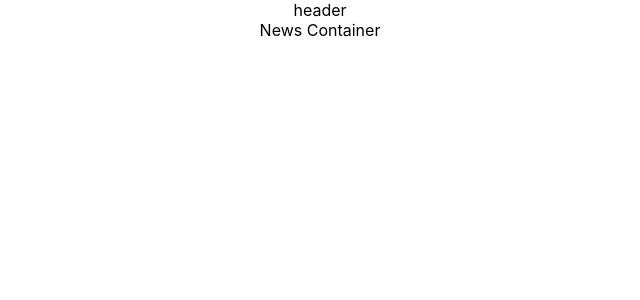
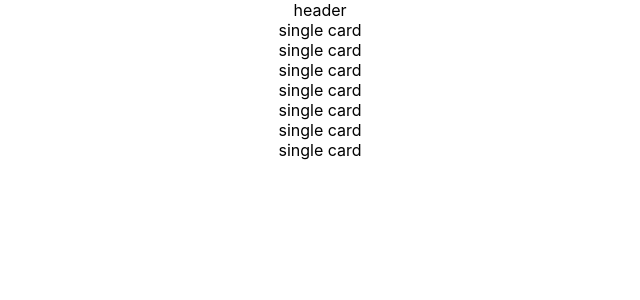
Before and after one commit to Jwensloff/news-room, a React (Create React App) app: page / in a window 1280 px wide. Shown: the top 300 px of the page, without its empty margins (320-960 px from the left). Built offline with nearby package versions, Linux system fonts and the light colour scheme.

Commit message:
feat: Access api and create mock data

```diff
--- a/src/Components/App/App.js
+++ b/src/Components/App/App.js
@@ -1,13 +1,24 @@
 import './App.scss';
 import NewsContainer from '../NewsContainer/NewsContainer';
+import { useEffect, useState } from 'react';
+import { getNewsData } from '../../apiCalls';
+import { data } from '../../mockData';
 
 function App() {
+  const [articles, setArticles] = useState([])
+
+
+  useEffect(()=> {
+    console.log('data',data.articles)
+    setArticles(data.articles)
+  },[])
+
   return (
     <div className="App">
       <header className="App-header">
      header
       </header>
-      <NewsContainer />
+      <NewsContainer articles={articles} />
     </div>
   );
 }
--- a/src/Components/NewsContainer/NewsContainer.js
+++ b/src/Components/NewsContainer/NewsContainer.js
@@ -1,9 +1,22 @@
 import React from 'react'
+import SingleNewsArticle from '../SingleNewsArticle/SingleNewsArticle'
 
-function NewsContainer() {
+function NewsContainer({articles}) {
+
+  let allArticles = articles.map(article => {
+    return (
+      <SingleNewsArticle
+      id={article.url}
+      title={article.title}
+      image={article.urlToImage}
+
+      />
+    )
+  })
+
   return (
     <div>
-      News Container
+      {allArticles}
     </div>
   )
 }
--- a/src/apiCalls.js
+++ b/src/apiCalls.js
@@ -0,0 +1,20 @@
+// api key: c555d5704e7b4eec95f3a8d77f3179dd
+
+export const getNewsData = () => {
+  return fetch(
+    'https://newsapi.org/v2/everything?q=keyword&apiKey=c555d5704e7b4eec95f3a8d77f3179dd'
+  )
+  .then(response => {
+    if (!response.ok) {
+      throw new Error('Network response was not ok');
+    }
+    return response.json(); // Assuming the response is in JSON format
+  })
+  .then(data => {
+    // Process the data here
+    console.log(data);
+  })
+  .catch(error => {
+    console.error('Error:', error);
+  });
+};
--- /dev/null
+++ b/src/mockData.js
@@ -0,0 +1,97 @@
+export let data = {
+  "status": "ok",
+  "totalResults": 1244,
+  "articles": [
+    {
+      "author": "Mack DeGeurin",
+      "content": "Colorados Supreme Court this week had the opportunity to hand down a historic judgment on the constitutionality of reverse keyword search warrants, a powerful new surveillance technique that grants l… [+15880 chars]",
+      "description": "Colorados Supreme Court this week had the opportunity to hand down a historic judgment on the constitutionality of “reverse keyword search warrants,” a powerful new surveillance technique that grants law enforcement the ability to identify potential criminal…",
+      "publishedAt": "2023-10-20T19:15:00Z",
+      "source": {
+        "id": null,
+        "name": "Gizmodo.com"
+      },
+      "title": "'Invasive' Google Keyword Search Warrants Get Court Greenlight, Here's Everything You Need to Know",
+      "url": "https://gizmodo.com/reverse-keyword-search-warrants-explainer-colorado-1850945867",
+      "urlToImage": "https://i.kinja-img.com/image/upload/c_fill,h_675,pg_1,q_80,w_1200/5e8c72a80aff7a9ca8a29014ab555ad6.jpg"
+    },
+    {
+      "author": "Ashley Belanger",
+      "content": "16 with \r\nOn Monday, the Colorado Supreme Court ruled that Google search data evidence retrieved by Denver police using a controversial keyword search warrant can be used to prosecute a teenager who … [+3205 chars]",
+      "description": "Court ruling may incentivize cops to push the envelope on novel surveillance tactics.",
+      "publishedAt": "2023-10-18T15:17:05Z",
+      "source": {
+        "id": "ars-technica",
+        "name": "Ars Technica"
+      },
+      "title": "Court downplayed privacy risks to uphold cops keyword warrant, experts say",
+      "url": "https://arstechnica.com/tech-policy/2023/10/cops-may-expand-use-of-dragnet-warrants-of-google-search-data-experts-warn/",
+      "urlToImage": "https://cdn.arstechnica.net/wp-content/uploads/2023/10/GettyImages-91572962-760x380.jpg"
+    },
+    {
+      "author": "Maxwell William",
+      "content": "On Monday, the Colorado Supreme Court made a pivotal decision about using Google search data in criminal cases. This decision, drawing significant media and legal attention, centers on the use of “re… [+3040 chars]",
+      "description": "On Monday, the Colorado Supreme Court made a pivotal decision about using Google search data in criminal cases. This decision, […]\nThe post Colorado Supreme Court affirms use of Google keyword search warrants appeared first on ReadWrite.",
+      "publishedAt": "2023-10-17T20:33:49Z",
+      "source": {
+        "id": null,
+        "name": "ReadWrite"
+      },
+      "title": "Colorado Supreme Court affirms use of Google keyword search warrants",
+      "url": "https://readwrite.com/colorado-supreme-court-affirms-use-of-google-keyword-search-warrants/",
+      "urlToImage": "https://readwrite.com/wp-content/uploads/2023/07/colin-lloyd-_JEiyOfC2y8-unsplash.jpg"
+    },
+    {
+      "author": "msmash",
+      "content": "As police scrambled to solve the source of the 2020 blaze, they asked Alphabet's Google to provide information about people who searched for the address of the house that went up in flames, using a c… [+885 chars]",
+      "description": "The Colorado Supreme Court ruled today that evidence gleaned from a warrant for Google's search data could be used in the prosecution of a teen who was charged with murder for a fire that killed five people in the Denver area.",
+      "publishedAt": "2023-10-16T18:39:00Z",
+      "source": {
+        "id": null,
+        "name": "Slashdot.org"
+      },
+      "title": "Colorado Supreme Court Approves Use of Google Search Data in Murder Case",
+      "url": "https://yro.slashdot.org/story/23/10/16/1838214/colorado-supreme-court-approves-use-of-google-search-data-in-murder-case",
+      "urlToImage": "https://a.fsdn.com/sd/topics/topicgoogle_fb.gif"
+    },
+    {
+      "author": "Megan Gray",
+      "content": "Recently, a startling piece of information came to light in the ongoing antitrust case against Google. During one employees testimony, a key exhibit momentarily flashed on a projector. In the mostly … [+3336 chars]",
+      "description": "Testimony during Googles antitrust case revealed that the company may be altering billions of queries a day to generate search results that will get you to buy more stuff.",
+      "publishedAt": "2023-10-02T12:00:00Z",
+      "source": {
+        "id": "wired",
+        "name": "Wired"
+      },
+      "title": "How Google Alters Search Queries to Get at Your Wallet",
+      "url": "https://www.wired.com/story/google-antitrust-lawsuit-search-results/",
+      "urlToImage": "https://media.wired.com/photos/65174858f302a7f0adc6db00/191:100/w_1280,c_limit/ideas_google_search_antitrust.jpg"
+    },
+    {
+      "author": "Ann Smarty",
+      "content": "In the rapidly evolving digital landscape, startups need more than just a good product; they need out-of-the-box marketing strategies. But how can artificial intelligence reshape how startups market … [+11119 chars]",
+      "description": "In the rapidly evolving digital landscape, startups need more than just a good product; they need out-of-the-box marketing strategies.",
+      "publishedAt": "2023-10-19T21:15:48Z",
+      "source": {
+        "id": null,
+        "name": "ReadWrite"
+      },
+      "title": "35 ChatGPT Prompts to Help with Marketing Your Startup",
+      "url": "https://readwrite.com/35-chatgpt-prompts-to-help-with-marketing-your-startup/",
+      "urlToImage": "https://readwrite.com/wp-content/uploads/2023/09/ChatGPT-Prompts-to-Help.jpg"
+    },
+    {
+      "author": "Corey Morris",
+      "content": "Organic (search engine optimization) and paid search (or pay-per-click) have enough technical intricacies and strategic aspects to them to start with.\r\nKeyword cannibalization is an issue that can ma… [+6640 chars]",
+      "description": "Keyword cannibalization between SEO and PPC can be a hidden issue that hurts performance. Learn how to identify and prevent it.",
+      "publishedAt": "2023-10-18T09:00:35Z",
+      "source": {
+        "id": null,
+        "name": "Search Engine Journal"
+      },
+      "title": "Avoiding Keyword Cannibalization Between Your Paid and Organic Search Campaigns via @sejournal, @coreydmorris",
+      "url": "https://www.searchenginejournal.com/avoiding-keyword-cannibalization-between-paid-organic-search-campaigns/495755/",
+      "urlToImage": "https://www.searchenginejournal.com/wp-content/uploads/2023/09/keyword-cannabalization-65005fdfd13b1-sej.png"
+    }
+  ]
+}
```
Also changed, not shown: src/Components/SingleNewsArticle/SingleNewsArticle.js (renamed from src/Components/NewsContainer/SingleNewsArticle/SingleNewsArticle.js), src/Components/SingleNewsArticle/SingleNewsArticle.scss (added).
